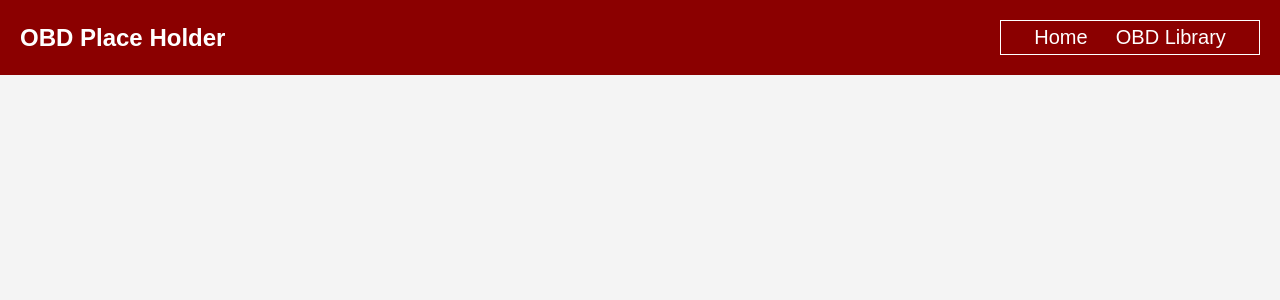
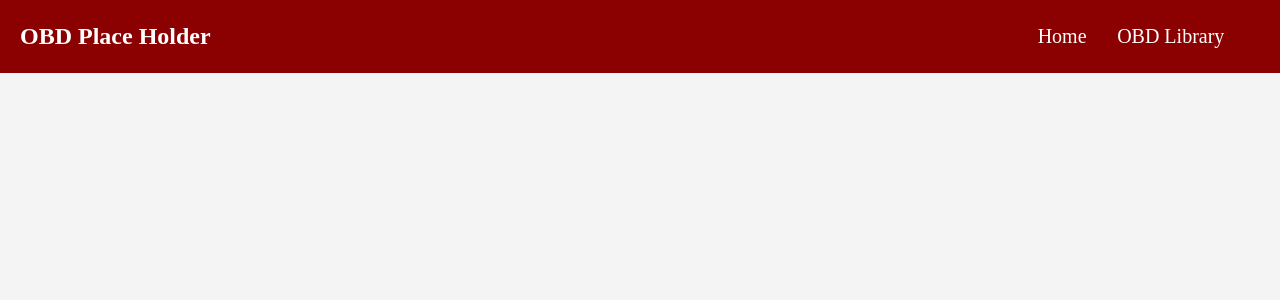
Before and after one commit to mikebrady0/Top-Speed-OBD, a React (Create React App) app in the folder frontend/frontend/: page / in a window 1280 px wide. Shown: the top 300 px of the page. Built offline with nearby package versions, Linux system fonts and the light colour scheme; the HTML template or start-up script is replaced by a standard one.

Commit message:
Font changed using Google Font API. Font style Chakra Petch. Border removed from nav menu.

```diff
--- a/frontend/frontend/public/index.html
+++ b/frontend/frontend/public/index.html
@@ -9,6 +9,7 @@
       content="Web site created using create-react-app"
     />
 
+
     <link rel="manifest" href="%PUBLIC_URL%/manifest.json" />
     <title>Top Speed OBD</title>
   </head>
--- a/frontend/frontend/src/index.css
+++ b/frontend/frontend/src/index.css
@@ -1,3 +1,4 @@
+
 body {
   margin: 0;
   padding: 0;
@@ -5,7 +6,15 @@ body {
   background-color: #f4f4f4;
 }
 
+/* Font for Header */
+
+@font-face {
+  font-family: "Chakra Petch", sans-serif;
+  src: url('https://fonts.googleapis.com/css2?family=Bebas+Neue&family=Chakra+Petch:ital,wght@0,300;0,400;0,500;0,600;0,700;1,300;1,400;1,500;1,600;1,700&family=VT323&display=swap');
+}
+
 header {
+  font-family: 'Chakra Petch';
   background-color: #8B0000;
   color: white;
   padding: 0px 20px;
@@ -36,7 +45,6 @@ a:hover {
 }
 
 .Menu {
-  border:1px solid white;
   display: inline-flex;
   width: 20%;
   padding: 5px;
@@ -58,6 +66,7 @@ a:hover {
 
   Header {
     height: 50px;
+    font-family: "Chakra Petch", sans-serif;
   }
 
   .Menu {
```
